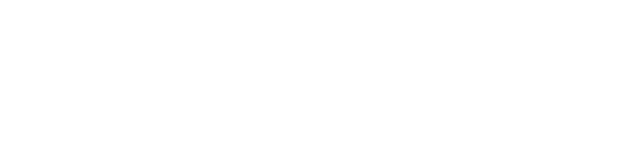
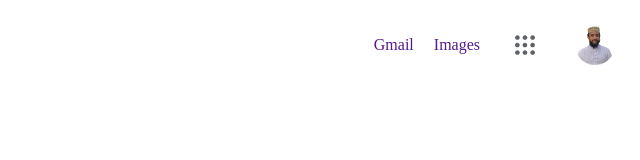
Before and after one commit to moinsoft/Google-Home-Page, a plain HTML site: page index.html in a window 1280 px wide. Shown: the whole page, without its empty margins (640-1280 px from the left). Drawn offline with Linux system fonts and the light colour scheme.

Commit message:
Header Area Done

```diff
--- a/css/style.css
+++ b/css/style.css
@@ -1,4 +1,3 @@
-
 *,
 *::before,
 *::after {
@@ -6,3 +5,47 @@
   padding: 0;
   box-sizing: border-box;
 }
+
+a {
+  text-decoration: none;
+}
+
+/*========================
+Header Area
+==========================*/
+
+.header {
+  display: flex;
+  gap: 20px;
+  padding: 20px 20px;
+  justify-content: end;
+  align-items: center;
+}
+
+.dot-menu,
+.profile {
+  width: 50px;
+  height: 50px;
+  border-radius: 50%;
+  border: 5px solid transparent;
+}
+
+.dot-menu:hover,
+.profile:hover {
+  background: #f0f0f0;
+  border: 5px solid #f0f0f0;
+}
+
+.dot-menu a img {
+  width: 100%;
+  padding: 10px;
+}
+
+.profile a img {
+  width: 100%;
+}
+
+.gmail:hover,
+.images:hover {
+  text-decoration: underline;
+}
--- a/index.html
+++ b/index.html
@@ -1,18 +1,41 @@
 <!DOCTYPE html>
 <html lang="en">
-<head>
-  <meta charset="UTF-8">
-  <meta http-equiv="X-UA-Compatible" content="IE=edge">
-  <meta name="viewport" content="width=device-width, initial-scale=1.0">
+  <head>
+    <meta charset="UTF-8" />
+    <meta http-equiv="X-UA-Compatible" content="IE=edge" />
+    <meta name="viewport" content="width=device-width, initial-scale=1.0" />
 
-  <link rel="shortcut icon" href="assets/favicon.png" type="image/x-icon">
-  <link rel="stylesheet" href="css/style.css">
-  <link rel="stylesheet" href="css/responsive.css">
+    <link rel="shortcut icon" href="assets/favicon.png" type="image/x-icon" />
+    <link rel="stylesheet" href="css/style.css" />
+    <link rel="stylesheet" href="css/responsive.css" />
 
-  <title>Google</title>
-</head>
-<body>
+    <title>Google</title>
+  </head>
+  <body>
+    <!-- Header Area Start -->
+    <header class="header-area">
+      <div class="header">
+        <div class="gmail">
+          <a href="">Gmail</a>
+        </div>
 
+        <div class="images">
+          <a href="">Images</a>
+        </div>
 
-</body>
+        <div class="dot-menu">
+          <a href="">
+            <img src="assets/dots-menu.svg" alt="Dots Menu" />
+          </a>
+        </div>
+
+        <div class="profile">
+          <a href="">
+            <img src="assets/moinuddin.png" alt="Google Account Profile" />
+          </a>
+        </div>
+      </div>
+    </header>
+    <!-- Header Area End -->
+  </body>
 </html>
```
